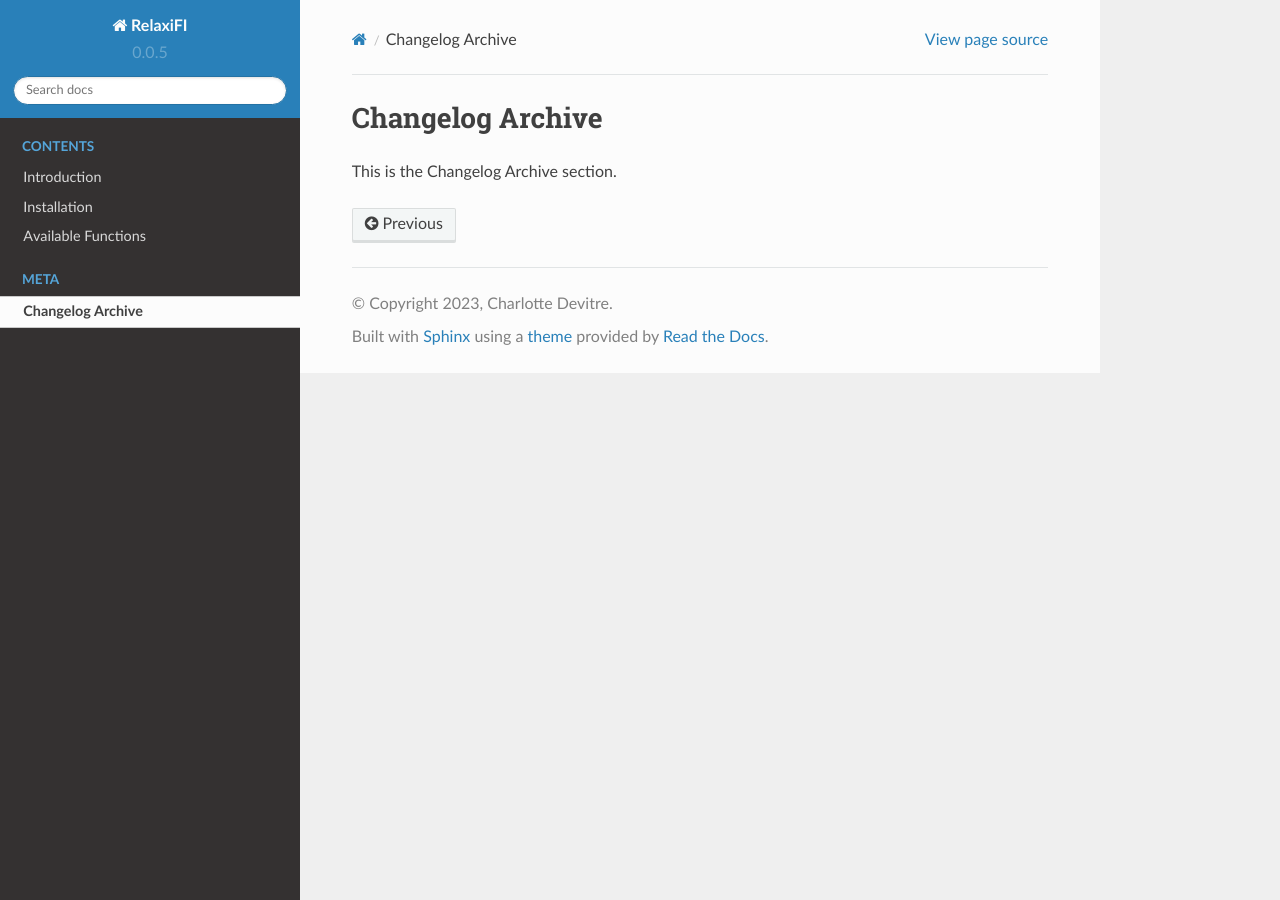
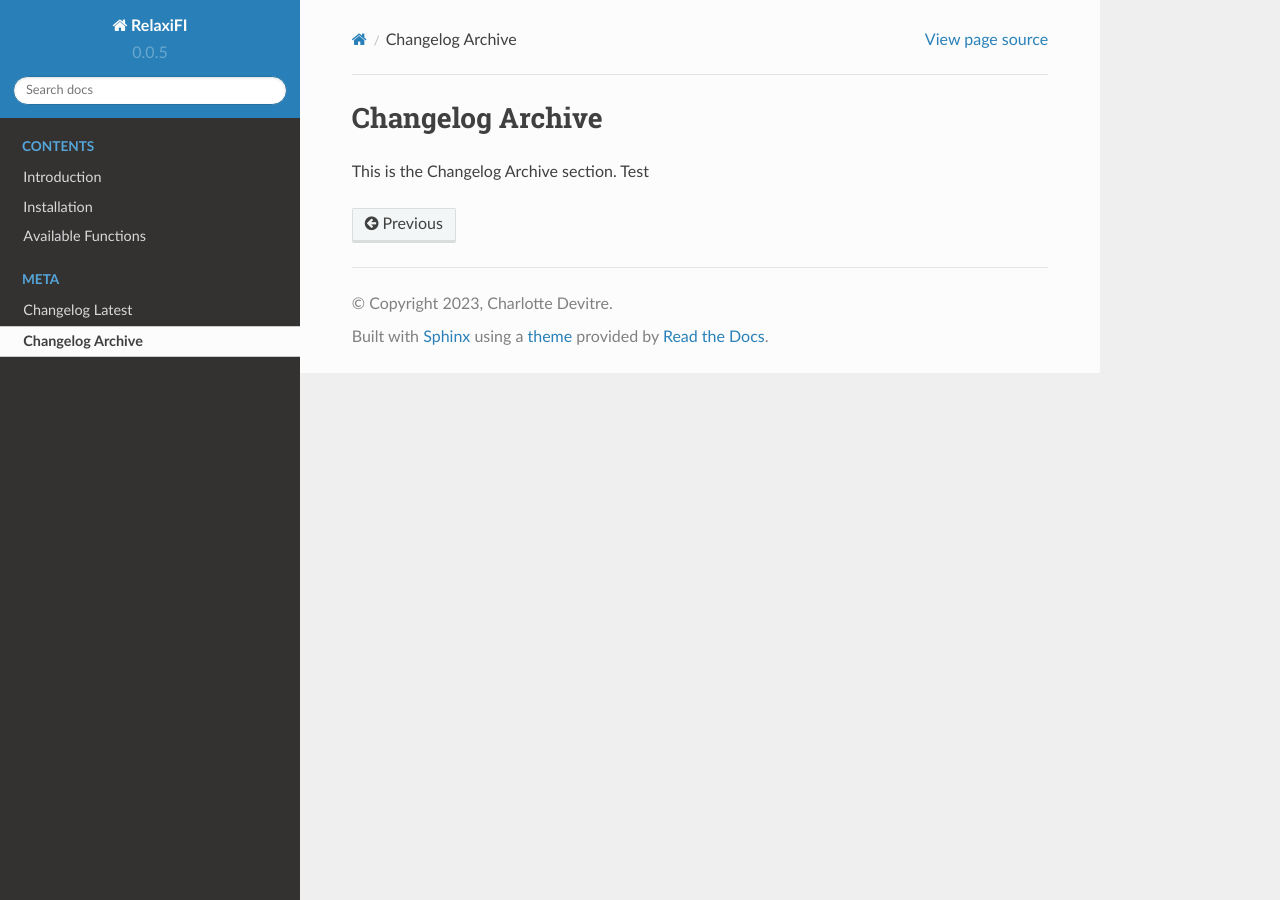
Before and after one commit to cljdevitre/FIstretch, a Sphinx documentation site: the page built from docs/source/changelog_archive.rst, in a window 1280 px wide. Built offline with Sphinx 7.4.7 and the Read the Docs theme 2.0.0, drawn with Linux system fonts in a browser that asks for light colours; pages that are not in the unit, such as notebooks, are missing from menus.

Commit message:
try to fix the log again

```diff
--- a/docs/source/changelog_archive.rst
+++ b/docs/source/changelog_archive.rst
@@ -2,10 +2,10 @@
 Changelog Archive
 #################
 
-This is the Changelog Archive section.
+This is the Changelog Archive section. Test
 
 .. toctree::
    :maxdepth: 2
    :glob:
 
-   changelog/changelog_*.rst
+   changelog/*.rst
--- a/docs/source/index.rst
+++ b/docs/source/index.rst
@@ -29,5 +29,5 @@
    :maxdepth: 2
    :caption: Meta
 
-   Changelog <ChangeLog>
+   Changelog Latest <Meta_latestlog>
    Changelog Archive <changelog_archive>
```
Also changed, not shown: docs/source/Meta_latestlog.rst (added, +11 -0 lines), docs/source/changelog.rst (deleted, +0 -13 lines).
